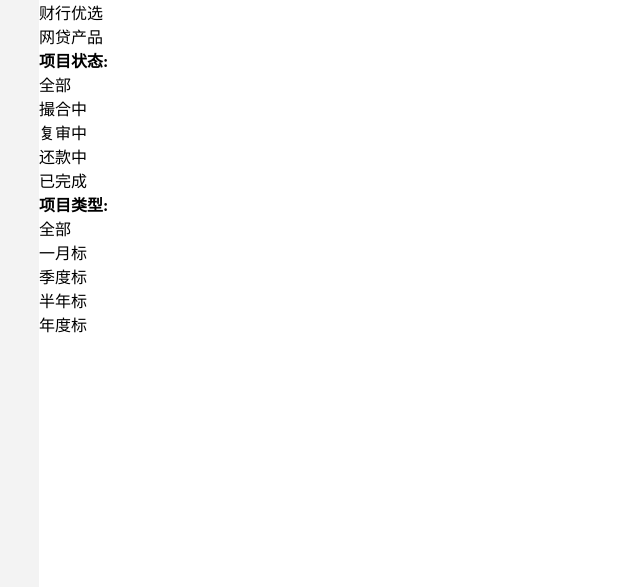
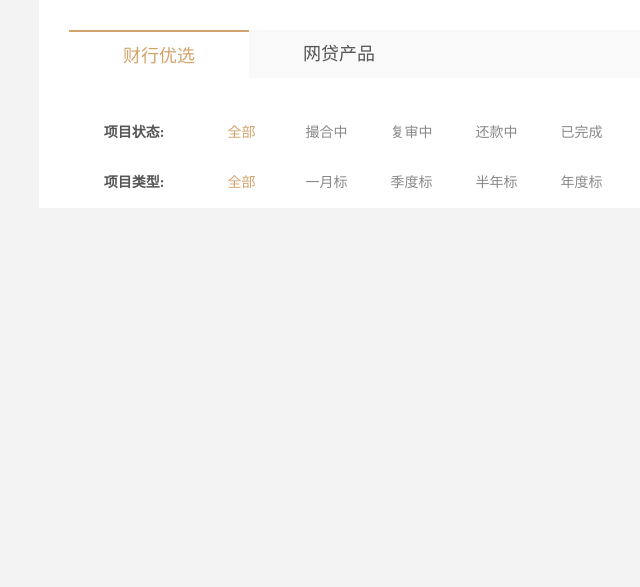
Before and after one commit to jinfuPC/jinfuPC1.3, a PHP site: page /App/Tpl/Member/default/Investmentmanagement/index.html in a window 1280 px wide. Shown: the top 587 px of the page, without its empty margins (203-843 px from the left). Run offline with PHP 8.4, Linux system fonts and the light colour scheme.

Commit message:
添加财行优选，网贷产品

```diff
--- a/Style/css/ycw_style.css
+++ b/Style/css/ycw_style.css
@@ -1,4 +1,5 @@
 /*.....ycw_style_start.....*/
+/*----账户总览----*/
 body{
   background-color: #f3f3f3;
 }
@@ -18,7 +19,7 @@ body{
 }
 .ycw_ov_index{
   width: 998px;
-  height: 588px;
+  height: auto;
   float: right;
   background-color: #fff;
 }
@@ -88,4 +89,70 @@ body{
 .asset_wrapper .total_amount{
   color: #d2a36b;
 }
+/*----账户总览----*/
+/*----投资管理----*/
+.ycw_ov_index .invest_tab{
+  margin: 30px 0 0 30px;
+  background-color: #f9f9f9;
+}
+.invest_tab .tab_item{
+  width: 180px;
+  height: 48px;
+  float: left;
+  font-size: 18px;
+  color: #555;
+  line-height: 48px;
+  text-align: center;
+}
+.invest_tab .tab_item.on{
+  color: #d2a36b;
+  background-color: #fff;
+  border-top: 2px solid #d2a36b;
+  -webkit-box-sizing: border-box;
+  -moz-box-sizing: border-box;
+  box-sizing: border-box;
+}
+.ycw_ov_index .bd{
+  background-color: #fff;
+}
+.ycw_ov_index .item_status{
+  padding-top: 30px;
+}
+.ycw_ov_index .status_title{
+  width: 130px;
+  height: 50px;
+  font-size: 14px;
+  color: #555;
+  line-height: 50px;
+  text-align: center;
+  float: left;
+}
+.ycw_ov_index .cls_item{
+  width: 85px;
+  height: 50px;
+  float: left;
+  line-height: 50px;
+  font-size: 14px;
+  color: #898989;
+  text-align: center;
+}
+.ycw_ov_index .cls_item.on{
+  color: #d2a36b;
+}
+
+
+
+
+
+
+
+
+
+
+
+
+
+
+
+/*----投资管理----*/
 /*.....ycw_style-end.....*/
```
